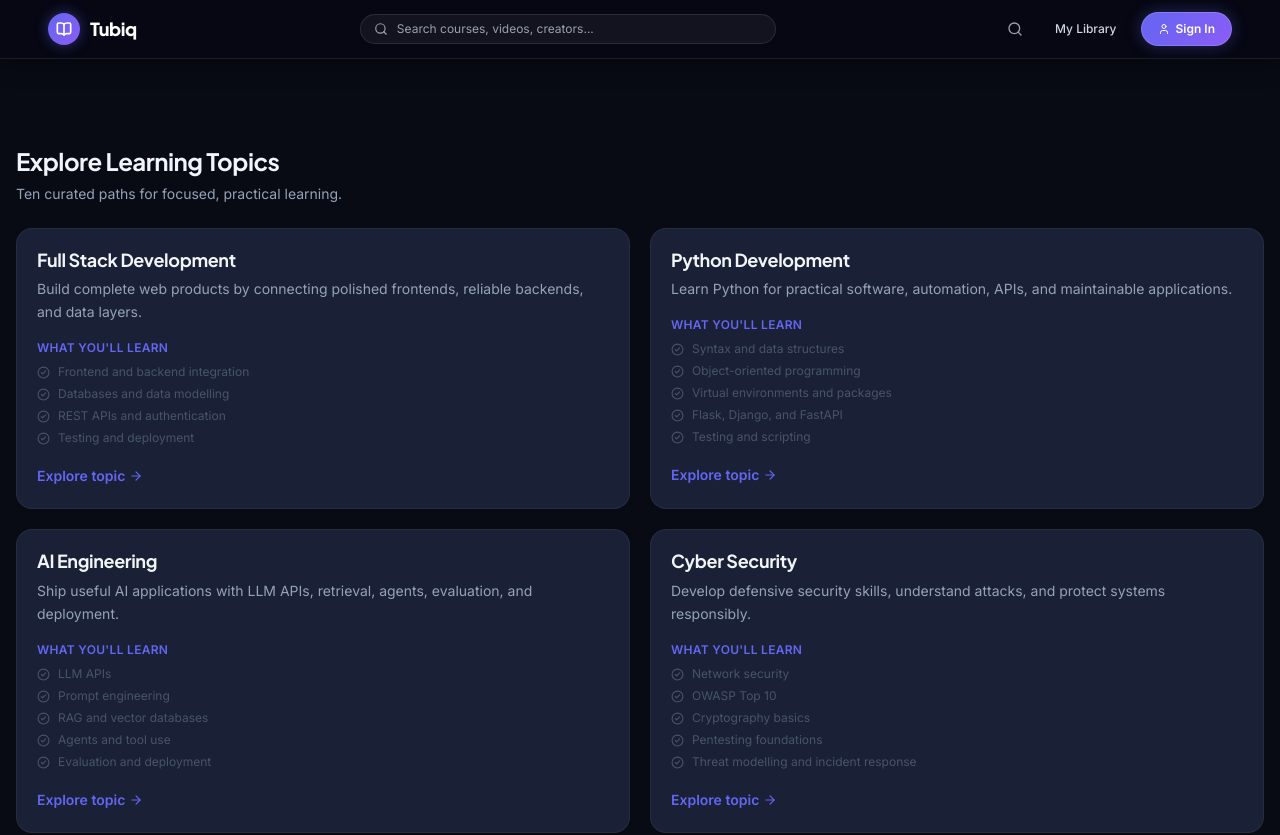
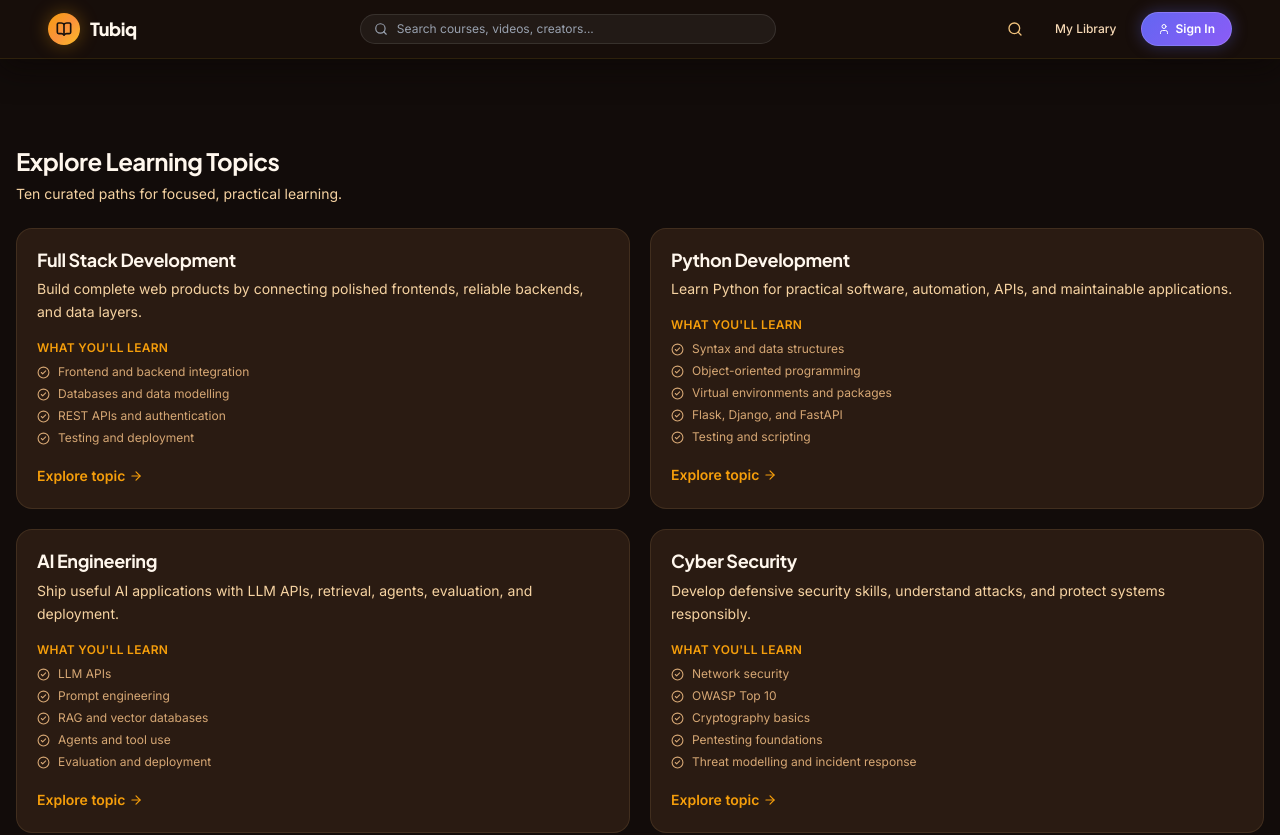
Before and after one commit to hasan-git-1/YouLearn, a Next.js app: page /topics in a window 1280 px wide. Shown: the top 835 px of the page. Built offline with nearby package versions, Linux system fonts and the light colour scheme; no server answers.

Commit message:
feat: premium ember homepage redesign

```diff
--- a/src/app/globals.css
+++ b/src/app/globals.css
@@ -4,28 +4,28 @@
 
 :root {
   /* Backgrounds */
-  --bg-base: #080b14;
-  --bg-surface: #0d1117;
-  --bg-elevated: #161b27;
-  --bg-card: #1a2035;
-  --bg-card-hover: #1f2742;
+  --bg-base: #120c0a;
+  --bg-surface: #1d120d;
+  --bg-elevated: #251a12;
+  --bg-card: #2a1b12;
+  --bg-card-hover: #342518;
 
-  /* Brand — indigo-violet gradient system */
-  --brand-primary: #6366f1;     /* indigo-500 */
-  --brand-secondary: #8b5cf6;   /* violet-500 */
-  --brand-accent: #06b6d4;      /* cyan-500 */
-  --brand-glow: rgba(99, 102, 241, 0.15);
+  /* Brand — ember / warm gold system */
+  --brand-primary: #f59e0b;     /* amber-500 */
+  --brand-secondary: #fb923c;   /* orange-400 */
+  --brand-accent: #fbbf24;      /* yellow-400 */
+  --brand-glow: rgba(245, 158, 11, 0.18);
 
   /* Text */
-  --text-primary: #f1f5f9;
-  --text-secondary: #94a3b8;
-  --text-muted: #475569;
-  --text-inverse: #080b14;
+  --text-primary: #fff7ed;
+  --text-secondary: #f6d3a2;
+  --text-muted: #d6a774;
+  --text-inverse: #120c0a;
 
   /* Borders */
-  --border-subtle: rgba(255, 255, 255, 0.06);
-  --border-default: rgba(255, 255, 255, 0.10);
-  --border-strong: rgba(255, 255, 255, 0.16);
+  --border-subtle: rgba(255, 196, 132, 0.11);
+  --border-default: rgba(255, 198, 130, 0.17);
+  --border-strong: rgba(255, 196, 132, 0.22);
 
   /* Status */
   --color-success: #10b981;
--- a/src/components/home/HeroHeadline.tsx
+++ b/src/components/home/HeroHeadline.tsx
@@ -11,8 +11,9 @@ export function HeroHeadline() {
         initial={{ opacity: 0, y: 8, filter: 'blur(5px)' }}
         animate={{ opacity: 1, y: 0, filter: 'blur(0px)' }}
         transition={{ duration: 0.55, delay: 0.22, ease }}
-        className="mb-6 inline-flex items-center rounded-full border border-indigo-400/20 bg-white/[0.05] px-3 py-1 text-[10px] font-medium tracking-[0.18em] text-indigo-200 shadow-[0_0_20px_rgba(99,102,241,0.14)] backdrop-blur-xl"
+        className="mb-6 inline-flex items-center gap-2.5 rounded-full border border-[#f8c784]/15 bg-[#2a1b12]/60 px-3 py-1.5 text-[10px] font-medium tracking-[0.18em] text-[#ffe2af] shadow-[0_0_20px_rgba(245,158,11,0.12)] backdrop-blur-xl"
       >
+        <span className="h-2 w-2 rounded-full bg-[#fbbf24] shadow-[0_0_12px_rgba(251,191,36,0.9)]" />
         AI-GUIDED · QUOTA-SAFE · REAL CONTENT
       </motion.div>
 
@@ -34,9 +35,9 @@ export function HeroHeadline() {
           transition={{ duration: 0.7, delay: 0.46, ease }}
           className="mt-1 block"
         >
-          <span className="block text-slate-100">From the content that</span>
-          <span className="block bg-gradient-to-r from-violet-300 via-indigo-300 to-sky-300 bg-clip-text text-transparent">
-            actually matters.
+          <span className="block text-[#fff7ed]">Built for real</span>
+          <span className="block bg-gradient-to-r from-[#fcd34d] via-[#fbbf24] to-[#fdba74] bg-clip-text text-transparent">
+            learning momentum.
           </span>
         </motion.span>
       </h1>
@@ -45,11 +46,35 @@ export function HeroHeadline() {
         initial={{ opacity: 0, y: 12 }}
         animate={{ opacity: 1, y: 0 }}
         transition={{ duration: 0.55, delay: 0.62, ease }}
-        className="mb-8 mt-6 max-w-xl text-sm font-normal leading-7 text-slate-300 sm:text-[15px]"
+        className="mb-6 mt-6 max-w-xl text-sm font-normal leading-7 text-[#f5d4a6] sm:text-[15px]"
       >
         Discover courses, videos, podcasts and top creators for any topic — AI-organized,
-        grounded in real indexed content.
+        grounded in real indexed content and built to keep momentum high.
       </motion.p>
+
+      <motion.div
+        initial={{ opacity: 0, y: 10 }}
+        animate={{ opacity: 1, y: 0 }}
+        transition={{ duration: 0.55, delay: 0.76, ease }}
+        className="flex flex-wrap items-center gap-4"
+      >
+        <div className="flex items-center -space-x-2" aria-hidden="true">
+          {['#fbbf24', '#f59e0b', '#f97316', '#fb923c'].map((color, idx) => (
+            <span
+              key={color}
+              className="inline-flex h-8 w-8 items-center justify-center rounded-full border border-[#1a120d] text-[10px] font-bold text-[#1a120d]"
+              style={{ background: color, marginLeft: idx === 0 ? 0 : -8 }}
+            >
+              {idx + 1}
+            </span>
+          ))}
+        </div>
+        <div className="text-[11px] font-medium uppercase tracking-[0.14em] text-[#f1c27d]">
+          <span className="text-[#fff7ed]">650+ Happy Clients</span>
+          <span className="mx-2 text-[#f5d4a6]">•</span>
+          Live Support
+        </div>
+      </motion.div>
     </div>
   );
 }
--- a/src/components/layout/Navbar.tsx
+++ b/src/components/layout/Navbar.tsx
@@ -105,8 +105,8 @@ export function Navbar() {
     <nav
       className={`sticky top-0 z-50 transition-all duration-500 ${
         isHomePage && !scrolled
-          ? 'border-b border-white/[0.04] bg-[#050711]/20 backdrop-blur-xl'
-          : 'border-b border-white/[0.08] bg-[#060813]/85 shadow-[0_4px_24px_rgba(0,0,0,0.4)] backdrop-blur-xl'
+          ? 'border-b border-[#fbbf24]/10 bg-[#120c0a]/25 backdrop-blur-xl'
+          : 'border-b border-[#fbbf24]/10 bg-[#190f0b]/88 shadow-[0_10px_30px_rgba(11,6,4,0.55)] backdrop-blur-xl'
       }`}
     >
       <div
@@ -123,14 +123,14 @@ export function Navbar() {
             style={{
               width: 32,
               height: 32,
-              background: 'linear-gradient(135deg, #6366f1, #8b5cf6)',
-              boxShadow: '0 0 14px rgba(99, 102, 241, 0.45)',
+              background: 'linear-gradient(135deg, #f59e0b 0%, #fb923c 52%, #fbbf24 100%)',
+              boxShadow: '0 0 18px rgba(245, 158, 11, 0.35)',
             }}
           >
-            <BookOpen size={16} color="white" strokeWidth={2.5} />
+            <BookOpen size={16} color="#1a120d" strokeWidth={2.5} />
           </div>
           <span
-            className="font-black text-lg tracking-tight text-white group-hover:text-indigo-200 transition-colors"
+            className="font-black text-lg tracking-tight text-[#fff7ed] group-hover:text-[#f8d79d] transition-colors"
             style={{ fontFamily: 'var(--font-display)' }}
           >
             Tubiq
@@ -139,17 +139,17 @@ export function Navbar() {
 
         {/* Center: destination navigation on the homepage, search on inner pages */}
         {isHomePage ? (
-          <div className="hidden rounded-full border border-white/[0.08] bg-white/[0.04] p-1 shadow-[0_0_0_1px_rgba(255,255,255,0.02)] backdrop-blur-xl md:flex md:items-center">
+          <div className="hidden rounded-full border border-[#f8c784]/15 bg-[#2a1b12]/55 p-1 shadow-[0_0_0_1px_rgba(255,191,110,0.08)] backdrop-blur-xl md:flex md:items-center">
             <Link
               href="/#explore"
-              className="rounded-full px-4 py-1.5 text-xs font-medium text-gray-300 transition-all hover:bg-white/[0.07] hover:text-white"
+              className="rounded-full px-4 py-1.5 text-xs font-medium text-[#f7d9b6] transition-all hover:bg-[#f59e0b]/10 hover:text-[#fff7ed]"
               style={{ textDecoration: 'none' }}
             >
               Explore Topics
             </Link>
             <Link
               href="/#how-it-works"
-              className="rounded-full px-4 py-1.5 text-xs font-medium text-gray-300 transition-all hover:bg-white/[0.07] hover:text-white"
+              className="rounded-full px-4 py-1.5 text-xs font-medium text-[#f7d9b6] transition-all hover:bg-[#f59e0b]/10 hover:text-[#fff7ed]"
               style={{ textDecoration: 'none' }}
             >
               How It Works
@@ -169,12 +169,12 @@ export function Navbar() {
           <button
             onClick={handleSearchClick}
             aria-label="Search"
-            className="hidden h-8 w-8 cursor-pointer items-center justify-center rounded-full text-gray-400 transition-all hover:bg-white/[0.08] hover:text-white sm:flex"
+            className="hidden h-8 w-8 cursor-pointer items-center justify-center rounded-full text-[#f1c27d] transition-all hover:bg-[#f59e0b]/10 hover:text-[#fff7ed] sm:flex"
           >
             <Search size={16} />
           </button>
 
-          <Link href="/library" className="hidden rounded-full px-3 py-1.5 text-xs font-medium text-gray-300 transition-all hover:bg-white/[0.07] hover:text-white sm:inline-flex" style={{ textDecoration: 'none' }}>
+          <Link href="/library" className="hidden rounded-full px-3 py-1.5 text-xs font-medium text-[#f7d9b6] transition-all hover:bg-[#f59e0b]/10 hover:text-[#fff7ed] sm:inline-flex" style={{ textDecoration: 'none' }}>
             My Library
           </Link>
 
@@ -185,8 +185,8 @@ export function Navbar() {
                 onClick={() => setIsDropdownOpen(!isDropdownOpen)}
                 className="flex items-center justify-center w-8 h-8 rounded-full font-bold text-xs text-white transition-transform hover:scale-105 cursor-pointer"
                 style={{
-                  background: 'linear-gradient(135deg, #6366f1 0%, #a855f7 100%)',
-                  boxShadow: '0 0 10px rgba(99, 102, 241, 0.4)',
+                  background: 'linear-gradient(135deg, #f59e0b 0%, #fb923c 100%)',
+                  boxShadow: '0 0 14px rgba(245, 158, 11, 0.4)',
                 }}
                 aria-label="User profile menu"
               >
```
Also changed, not shown: src/components/home/CommandSearch.tsx (+17 -17 lines), src/components/home/HomeClient.tsx (+41 -8 lines).
